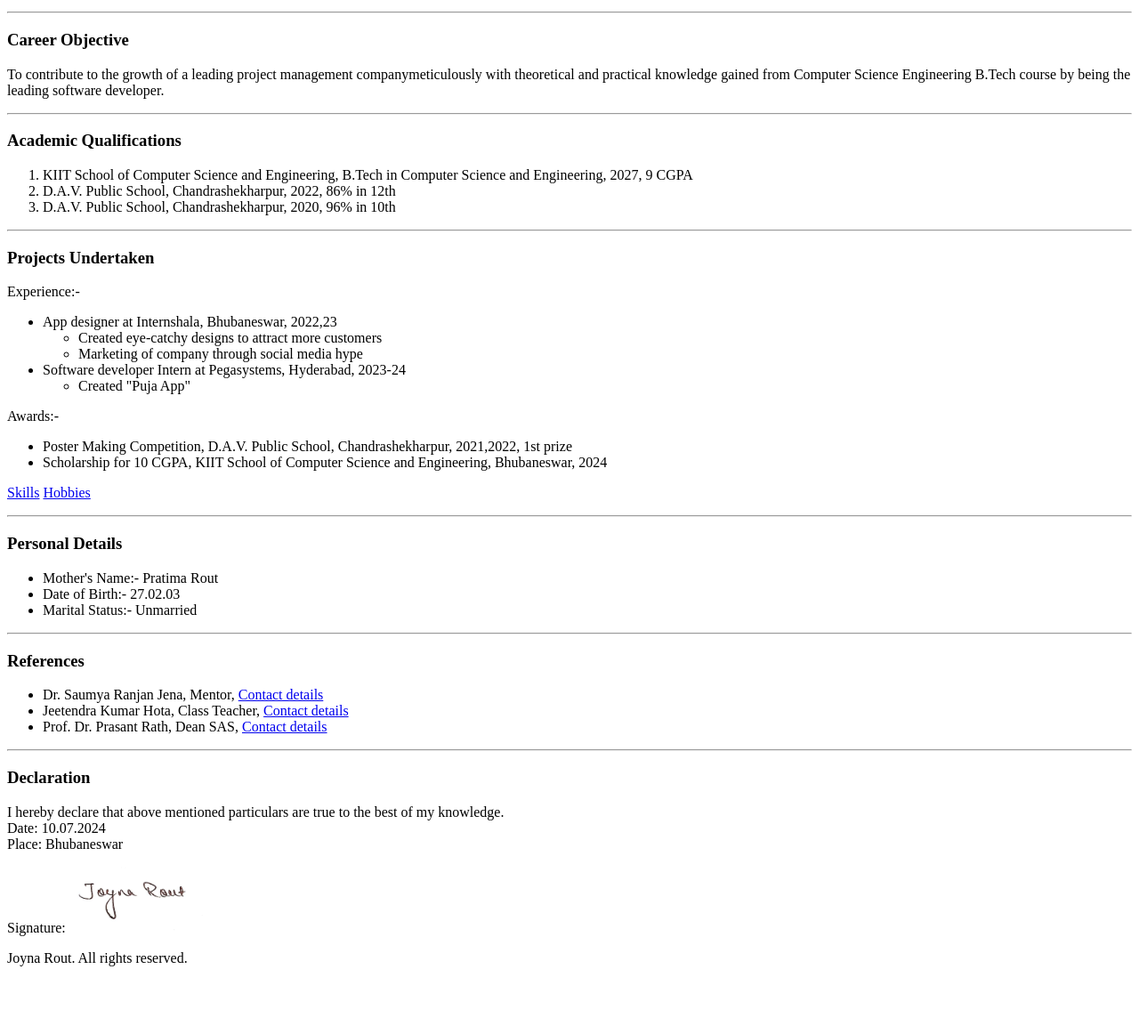
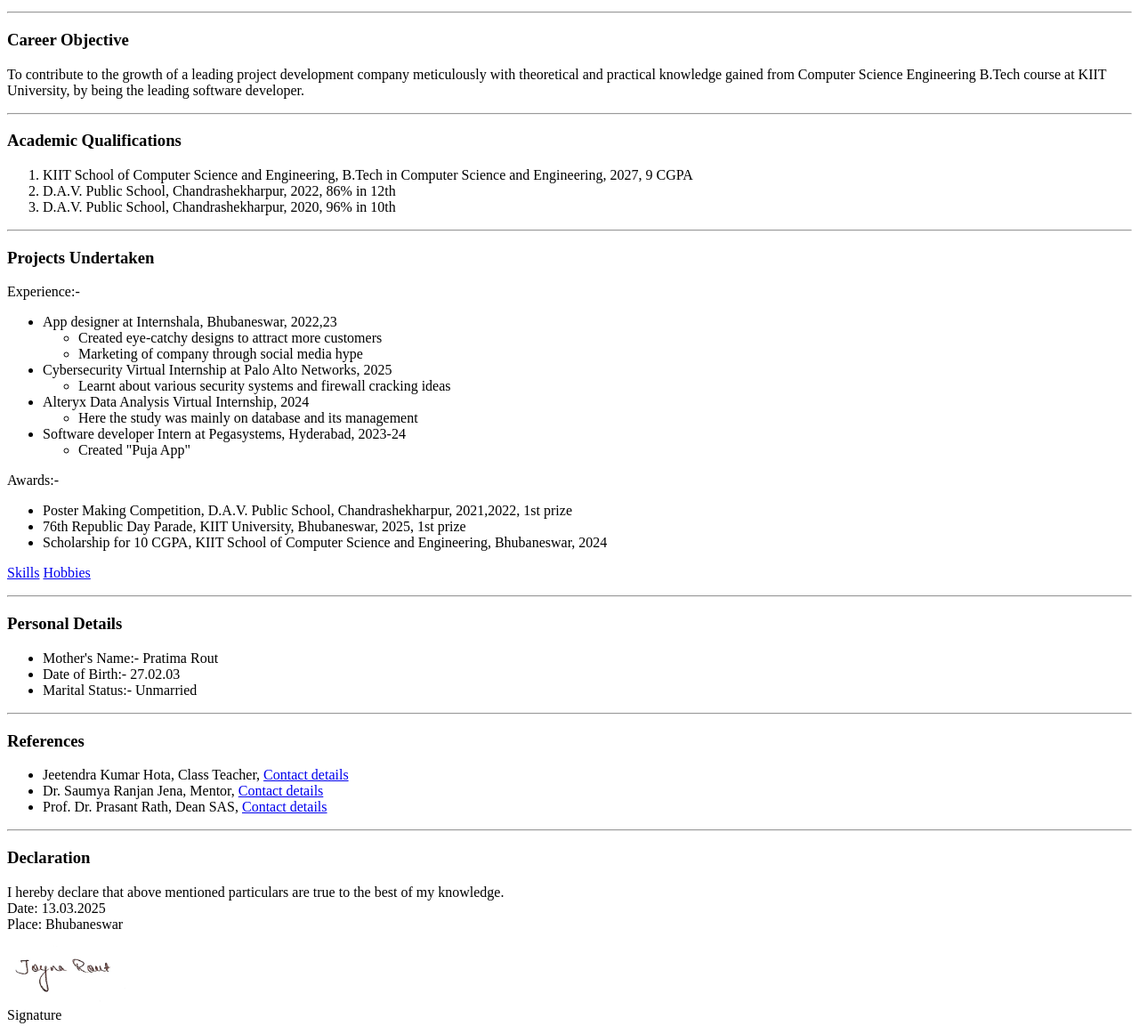
Before and after one commit to joyna27/html-resume, a plain HTML site: page index.html in a window 1280 px wide. Shown: the part 482-1635 px from the top of the page at 89% size. Before the commit the page ends 1576 px from the top, so only its background shows below. Drawn offline with Linux system fonts and the light colour scheme.

Commit message:
Update index.html

```diff
--- a/index.html
+++ b/index.html
@@ -21,8 +21,8 @@
     <hr />
     <h3>Career Objective</h3>
     <p>
-        To contribute to the growth of a leading project management companymeticulously with theoretical and practical knowledge
-        gained from Computer Science Engineering B.Tech course by being the leading software developer.
+        To contribute to the growth of a leading project development company meticulously with theoretical and practical knowledge
+        gained from Computer Science Engineering B.Tech course at KIIT University, by being the leading software developer.
     </p>
     <hr />
     <h3>Academic Qualifications</h3>
@@ -46,6 +46,18 @@
                 </ul>
             </li>
             <li>
+                Cybersecurity  Virtual Internship at Palo Alto Networks, 2025
+                <ul>
+                    <li>Learnt about various security systems and firewall cracking ideas</li>
+                </ul>
+            </li>
+            <li>
+                Alteryx Data Analysis Virtual Internship, 2024
+                <ul>
+                    <li>Here the study was mainly on database and its management</li>
+                </ul>
+            </li>
+            <li>
                 Software developer Intern at Pegasystems, Hyderabad, 2023-24
                 <ul>
                     <li>
@@ -60,6 +72,7 @@
         Awards:-
         <ul>
             <li>Poster Making Competition, D.A.V. Public School, Chandrashekharpur, 2021,2022, 1st prize</li>
+            <li>76th Republic Day Parade, KIIT University, Bhubaneswar, 2025, 1st prize</li>
             <li>Scholarship for 10 CGPA, KIIT School of Computer Science and Engineering, Bhubaneswar, 2024</li>
 
         </ul>
@@ -82,17 +95,19 @@
     <h3>References</h3>
     <p>
         <ul>
+            <li>Jeetendra Kumar Hota, Class Teacher, <a href="./References/Teacher.html">Contact details</a></li>
             <li>Dr. Saumya Ranjan Jena, Mentor, <a href="./References/Mentor.html">Contact details</a></li>
-            <li>Jeetendra Kumar Hota, Class Teacher, <a href="./References/Teacher.html">Contact details</a></li>
             <li>Prof. Dr. Prasant Rath, Dean SAS, <a href="./References/Dean.html">Contact details</a></li>
         </ul>
     </p>
     <hr />
     <h3>Declaration</h3>
     <p>I hereby declare that above mentioned particulars are true to the best of my knowledge.<br />
-        Date: 10.07.2024<br />
+        Date: 13.03.2025<br />
         Place: Bhubaneswar<br />
-        Signature: <img src="./Personals/Signature.jpg" height="90" alt="Signature">
+        <img src="./Personals/Signature.jpg" height="80" alt="Signature">
+        <br>
+        Signature
     </p>
     <footer>
         Joyna Rout. All rights reserved.
```
